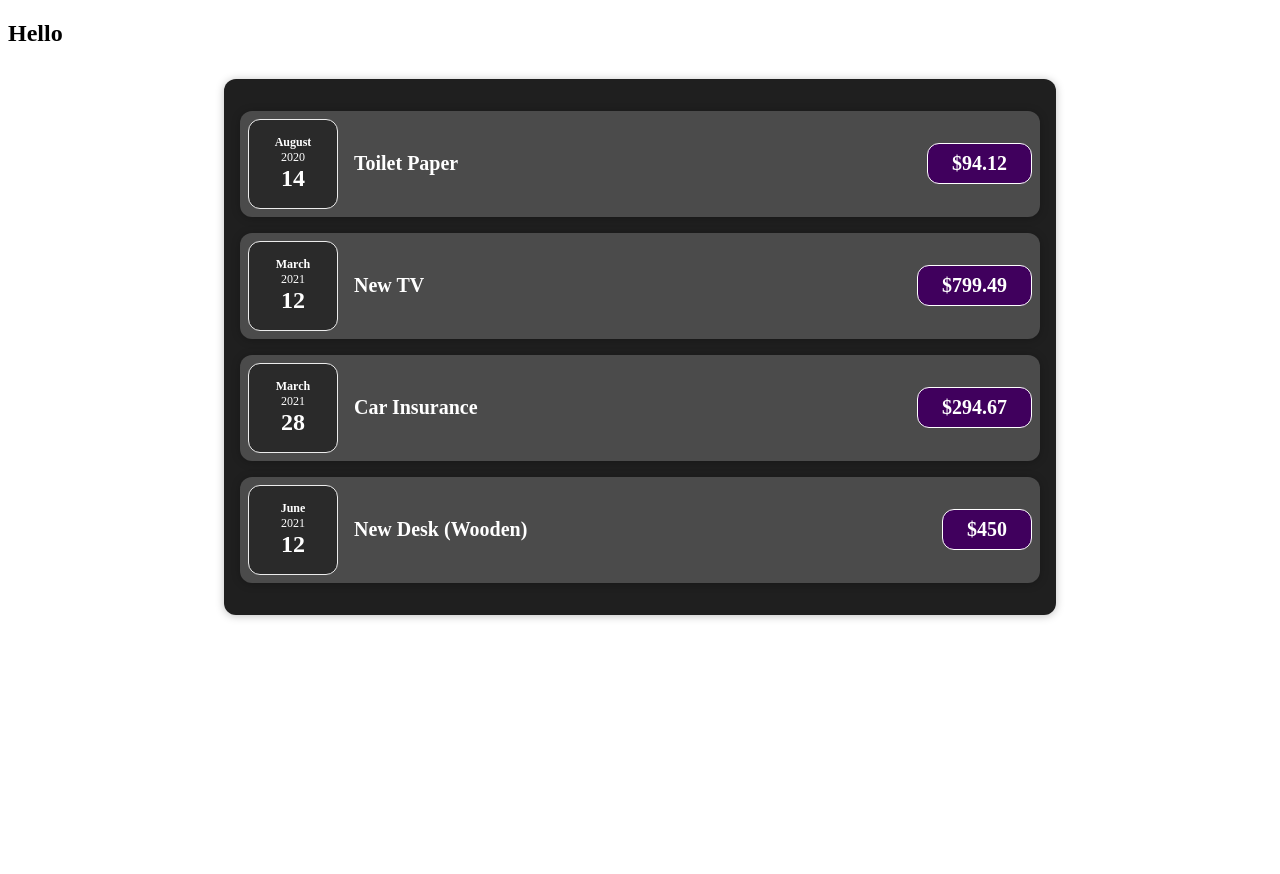
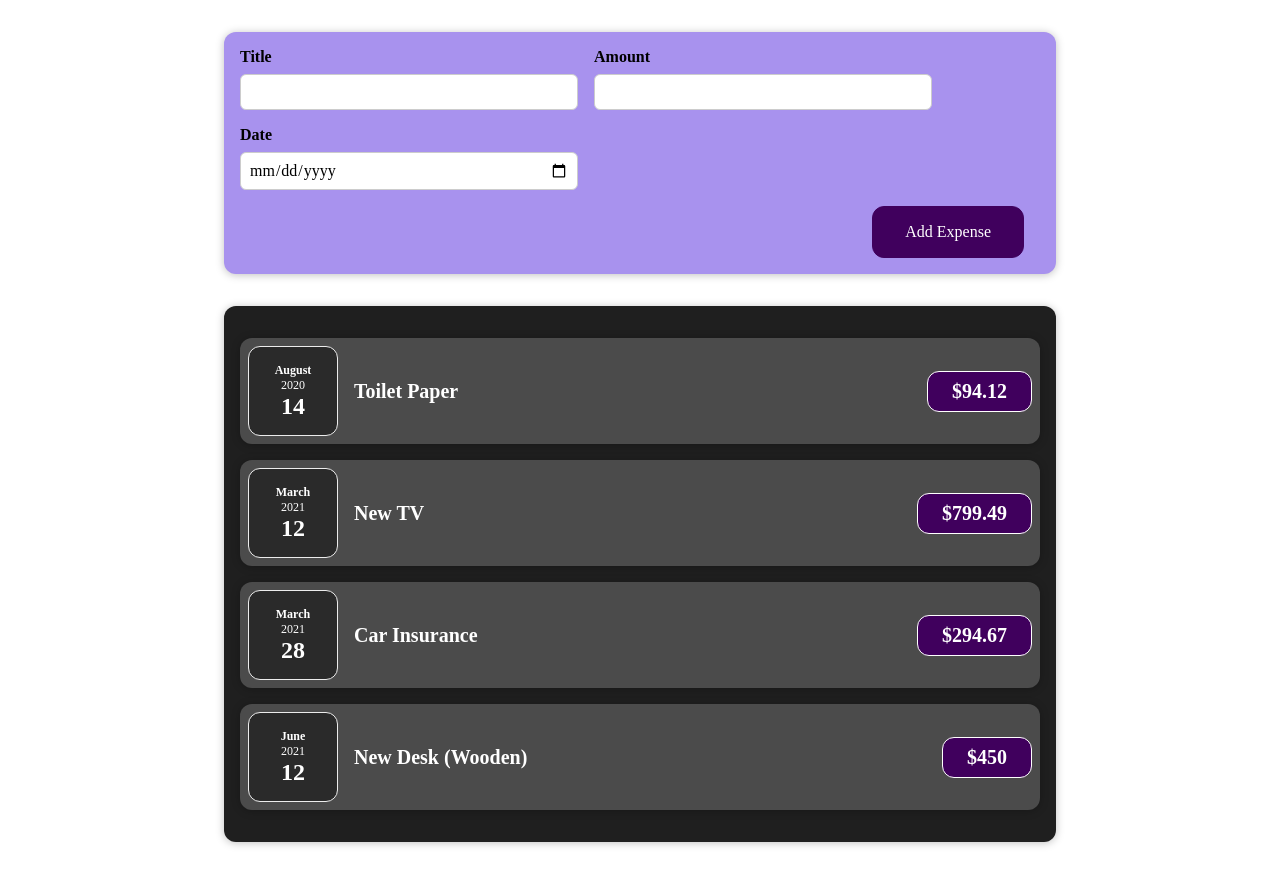
Before and after one commit to SongChangseok/udemy-react-study, a JavaScript app: page / in a window 1280 px wide. Before the commit the page ends 800 px from the top, so only its background shows below. Built offline with nearby package versions, Linux system fonts and the light colour scheme.

Commit message:
입력 폼 추가

```diff
--- a/src/App.js
+++ b/src/App.js
@@ -1,4 +1,5 @@
 import Expenses from "./components/Expenses/Expenses";
+import NewExpense from "./components/NewExpense/NewExpense";
 
 function App() {
   const expenses = [
@@ -25,7 +26,7 @@ function App() {
 
   return (
     <div>
-      <h2>Hello</h2>
+      <NewExpense />
       <Expenses items={expenses} />
     </div>
   );
--- /dev/null
+++ b/src/components/NewExpense/ExpenseForm.css
@@ -0,0 +1,26 @@
+.new-expense__controls {
+  display: flex;
+  flex-wrap: wrap;
+  gap: 1rem;
+  margin-bottom: 1rem;
+  text-align: left;
+}
+
+.new-expense__control label {
+  font-weight: bold;
+  margin-bottom: 0.5rem;
+  display: block;
+}
+
+.new-expense__control input {
+  font: inherit;
+  padding: 0.5rem;
+  border-radius: 6px;
+  border: 1px solid #ccc;
+  width: 20rem;
+  max-width: 100%;
+}
+
+.new-expense__actions {
+  text-align: right;
+}
--- /dev/null
+++ b/src/components/NewExpense/ExpenseForm.js
@@ -0,0 +1,27 @@
+import "./ExpenseForm.css";
+
+const ExpenseForm = () => {
+  return (
+    <form>
+      <div className="new-expense__controls">
+        <div className="new-expense__control">
+          <label>Title</label>
+          <input type="text" />
+        </div>
+        <div className="new-expense__control">
+          <label>Amount</label>
+          <input type="number" min="0.01" step="0.01" />
+        </div>
+        <div className="new-expense__control">
+          <label>Date</label>
+          <input type="date" min="2019-01-1" max="2022-12-31" />
+        </div>
+      </div>
+      <div className="new-expense__actions">
+        <button type="submit">Add Expense</button>
+      </div>
+    </form>
+  );
+};
+
+export default ExpenseForm;
--- /dev/null
+++ b/src/components/NewExpense/NewExpense.css
@@ -0,0 +1,38 @@
+.new-expense {
+  background-color: #a892ee;
+  padding: 1rem;
+  margin: 2rem auto;
+  width: 50rem;
+  max-width: 95%;
+  border-radius: 12px;
+  text-align: center;
+  box-shadow: 0 1px 8px rgba(0, 0, 0, 0.25);
+}
+
+.new-expense button {
+  font: inherit;
+  cursor: pointer;
+  padding: 1rem 2rem;
+  border: 1px solid #40005d;
+  background-color: #40005d;
+  color: white;
+  border-radius: 12px;
+  margin-right: 1rem;
+}
+
+.new-expense button:hover,
+.new-expense button:active {
+  background-color: #510674;
+  border-color: #510674;
+}
+
+.new-expense button.alternative {
+  color: #220131;
+  border-color: transparent;
+  background-color: transparent;
+}
+
+.new-expense button.alternative:hover,
+.new-expense button.alternative:active {
+  background-color: #ddb3f8;
+}
--- /dev/null
+++ b/src/components/NewExpense/NewExpense.js
@@ -0,0 +1,12 @@
+import ExpenseForm from "./ExpenseForm";
+import "./NewExpense.css";
+
+const NewExpense = () => {
+  return (
+    <div className="new-expense">
+      <ExpenseForm />
+    </div>
+  );
+};
+
+export default NewExpense;
```
Also changed, not shown: 1 other file (tests, documents, lock files or other folders).
